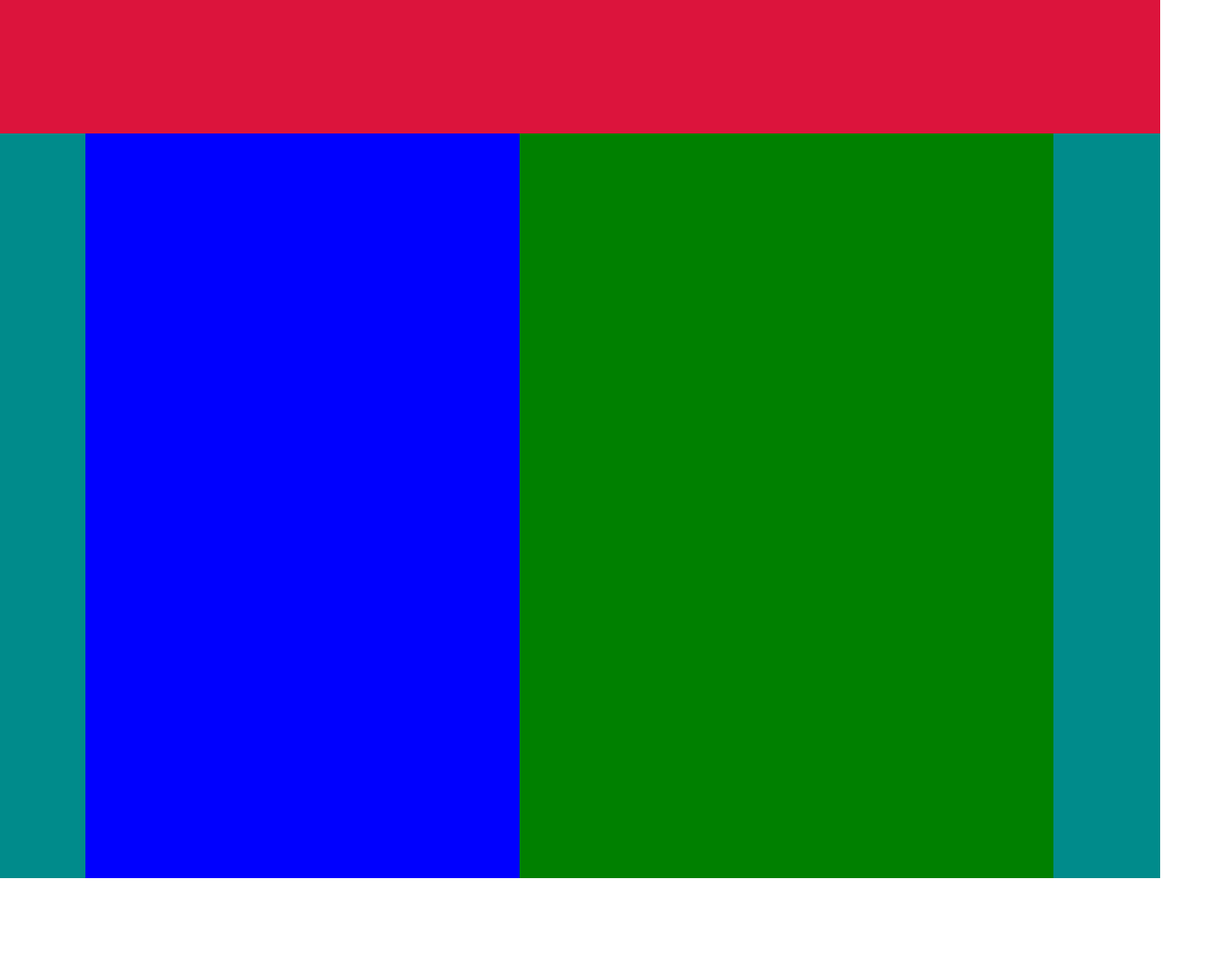
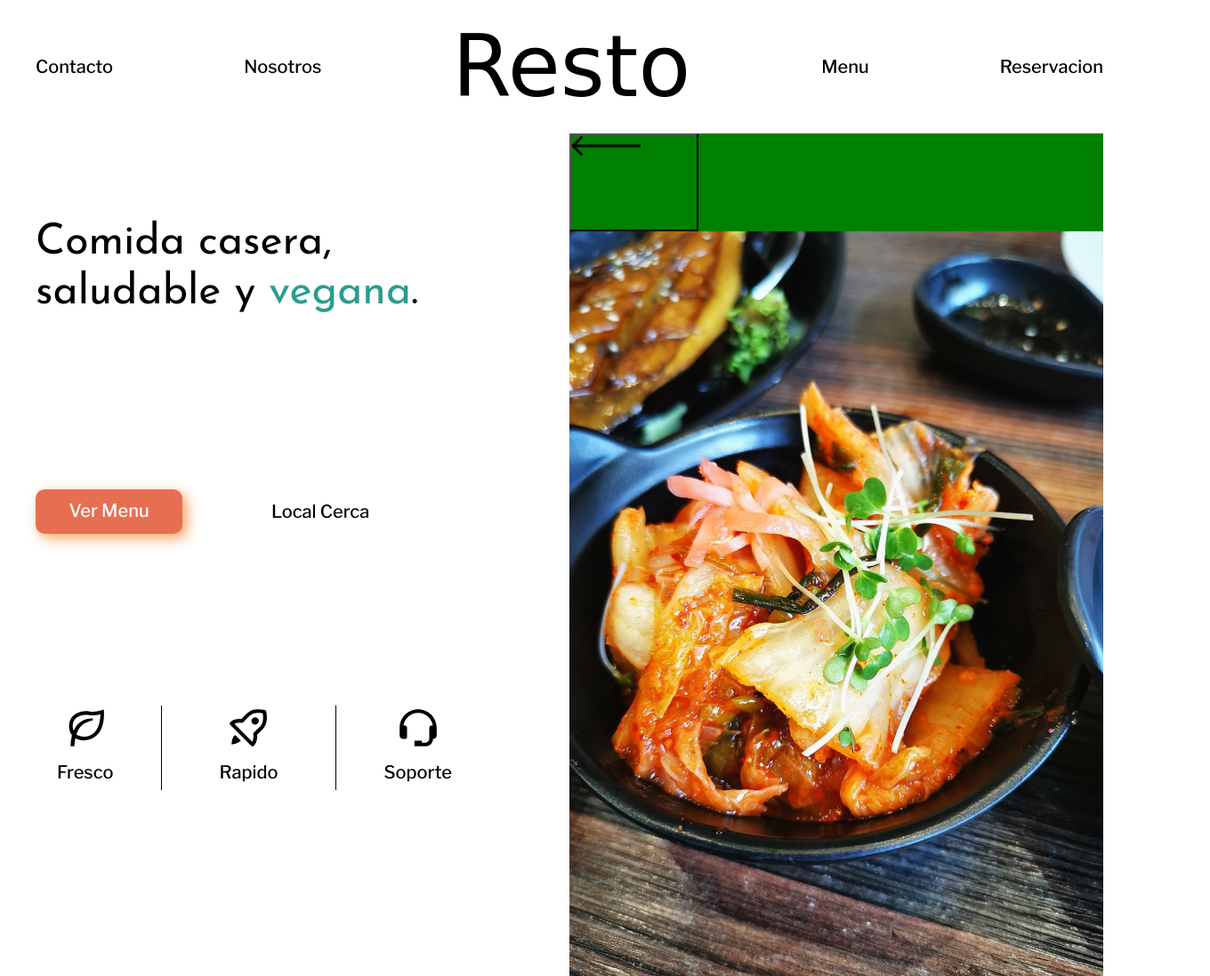
Before and after one commit to ICrossfadE/Resto, a plain HTML site: page index.html in a window 1280 px wide. Shown: the top 1097 px of the page at 89% size, 1360 px wide, since content can reach past the window. Before the commit the page ends 987 px from the top, so only its background shows below. Drawn offline with nearby package versions, Linux system fonts and the light colour scheme; a web font is replaced by a local one.

Commit message:
add slider

```diff
--- a/index.html
+++ b/index.html
@@ -3,17 +3,87 @@
   <head>
     <meta charset="UTF-8" />
     <meta name="viewport" content="width=device-width, initial-scale=1.0" />
+    <link rel="preconnect" href="https://fonts.googleapis.com" />
+    <link rel="preconnect" href="https://fonts.gstatic.com" crossorigin />
+    <link rel="stylesheet" href="slick/slick-stule.css" />
+    <link
+      href="https://fonts.googleapis.com/css2?family=Josefin+Sans:wght@300;400&family=Libre+Franklin:wght@200;300;500&family=NTR&family=Rancho&display=swap"
+      rel="stylesheet"
+    />
     <link rel="stylesheet" href="./src/css/normalize.css" />
     <link rel="stylesheet" href="./src/css/index.css" />
     <title>Resto</title>
   </head>
   <body>
     <div class="main-container">
-      <header class="header"></header>
+      <header class="header">
+        <a href="">Contacto</a>
+        <a href="">Nosotros</a>
+        <div class="header__logo">Resto</div>
+        <a href="">Menu</a>
+        <a href="">Reservacion</a>
+      </header>
+
       <div class="container">
-        <div class="info"></div>
-        <div class="img"></div>
+        <div class="present">
+          <div class="present__title">
+            Comida casera, saludable y <span>vegana</span>.
+          </div>
+          <div class="present__button">
+            <button>Ver Menu</button>
+            <span>Local Cerca</span>
+          </div>
+          <div class="present__options">
+            <div class="option">
+              <img src="./assets/bx_leaf.svg" alt="leaf" />
+              <div>Fresco</div>
+            </div>
+            <div class="option">
+              <img src="./assets/bx_rocket.svg" alt="rocket" />
+              <div>Rapido</div>
+            </div>
+            <div class="option">
+              <img src="./assets/bx_support.svg" alt="support" />
+              <div>Soporte</div>
+            </div>
+          </div>
+        </div>
+        <div class="slider">
+          <div class="slider__item">
+            <img
+              src="./assets/present-image/korean-dish-gc0e898cb5_1280 1.jpg"
+              alt="1"
+            />
+          </div>
+          <div class="slider__item">
+            <img
+              src="./assets/present-image/korean-dish-gc0e898cb5_1280 1.jpg"
+              alt="1"
+            />
+          </div>
+          <div class="slider__item">
+            <img
+              src="./assets/present-image/korean-dish-gc0e898cb5_1280 1.jpg"
+              alt="1"
+            />
+          </div>
+          <div class="slider__item">
+            <img
+              src="./assets/present-image/korean-dish-gc0e898cb5_1280 1.jpg"
+              alt="1"
+            />
+          </div>
+          <div class="slider__item">
+            <img
+              src="./assets/present-image/korean-dish-gc0e898cb5_1280 1.jpg"
+              alt="1"
+            />
+          </div>
+        </div>
       </div>
     </div>
   </body>
+  <script src=" https://code.jquery.com/jquery-3.7.0.min.js"></script>
+  <script src="./slick/slick.min.js"></script>
+  <script src="./slick/script-slick.js"></script>
 </html>
--- /dev/null
+++ b/slick/script-slick.js
@@ -0,0 +1,4 @@
+$(".slider").slick({
+  autoplay: true,
+  autoplaySpeed: 3000,
+});
--- /dev/null
+++ b/slick/slick-stule.css
@@ -0,0 +1,21 @@
+.slick-track {
+  display: flex;
+}
+.slick-list {
+  overflow: hidden;
+}
+
+.slider .slick-arrow {
+  font-size: 0;
+}
+
+.slider .slick-arrow.slick-next {
+  background: url(../assets/Arrow1.svg) 0 0 no-repeat;
+  width: 145px;
+  height: 110px;
+}
+.slider .slick-arrow.slick-prev {
+  background: url(../assets/Arrow2.svg) 0 0 no-repeat;
+  width: 145px;
+  height: 110px;
+}
--- a/src/css/index.css
+++ b/src/css/index.css
@@ -1,37 +1,115 @@
+/* * {
+  font-family: "Josefin Sans", sans-serif;
+  font-family: "Libre Franklin", sans-serif;
+  font-family: "NTR", sans-serif;
+  font-family: "Rancho", cursive;
+} */
+
 body {
   display: flex;
   justify-content: center;
 }
 
 .main-container {
-  position: relative;
-  background-color: cadetblue;
+  /* background-color: cadetblue; */
   height: 984px;
-  width: 1440px;
+  padding: 0 120px;
+}
+
+.header {
+  display: flex;
+  justify-content: space-between;
+  align-items: center;
+  height: 150px;
+}
+
+.header a {
+  font-family: "Libre Franklin", sans-serif;
+  font-size: 20px;
+  font-weight: 500;
+  text-decoration: none;
+  color: #000;
+}
+
+.header__logo {
+  font-family: "Rancho", cursive;
+  font-size: 96px;
 }
 
 .container {
   display: flex;
-  justify-content: space-between;
-  padding: 150px 120px 0 120px;
-  background-color: darkcyan;
+  justify-content: center;
 }
 
-.header {
-  position: absolute;
-  height: 150px;
-  width: 100%;
-  background-color: crimson;
+.present {
+  display: flex;
+  flex-direction: column;
+  justify-content: space-around;
+  height: 834px;
+  width: 600px;
 }
 
-.info {
-  height: 837px;
-  width: 488px;
-  background-color: blue;
+.present__title {
+  font-family: "Josefin Sans", sans-serif;
+  font-size: 48px;
+  font-weight: 300px;
+  width: 444px;
+  color: #000;
 }
 
-.img {
-  height: 837px;
+.present__title span {
+  color: #2a9d8f;
+}
+
+.present__button button {
+  font-family: "Libre Franklin", sans-serif;
+  font-size: 20px;
+  width: 165px;
+  height: 50px;
+  margin-right: 96px;
+  border-radius: 10px;
+  border: none;
+  color: #fff;
+  background-color: #e76f51;
+  box-shadow: 5px 5px 15px 0px #f4a261;
+}
+
+.present__button span {
+  font-family: "Libre Franklin", sans-serif;
+  font-size: 20px;
+}
+
+.present__options {
+  font-family: "Libre Franklin", sans-serif;
+  display: flex;
+  font-size: 20px;
+}
+.option {
+  display: flex;
+  flex-direction: column;
+  align-items: center;
+}
+
+.option img {
+  width: 50px;
+  margin-bottom: 14px;
+}
+
+.present__options .option:nth-child(1) {
+  padding: 0 54px 8px 24px;
+}
+.present__options .option:nth-child(2) {
+  padding: 0 64px 8px 64px;
+  border-left: 1px solid #000;
+  border-right: 1px solid #000;
+}
+
+.present__options .option:nth-child(3) {
+  padding: 0 24px 8px 54px;
+}
+
+.slider {
+  height: 834px;
   width: 600px;
   background-color: green;
 }
```
Also changed, not shown: assets/Arrow1.svg (added), assets/Arrow2.svg (added), assets/bx_leaf.svg (added), assets/bx_rocket.svg (added), assets/bx_support.svg (added), assets/present-image/korean-dish-gc0e898cb5_1280 1.jpg (added), slick/slick.min.js (added).
